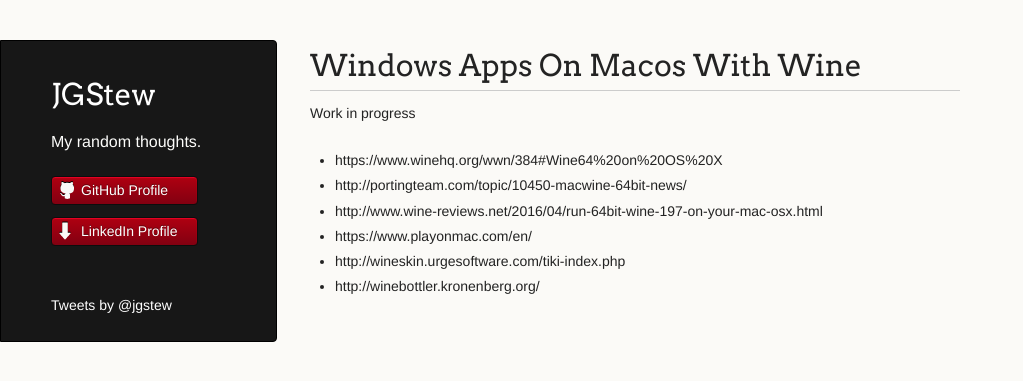
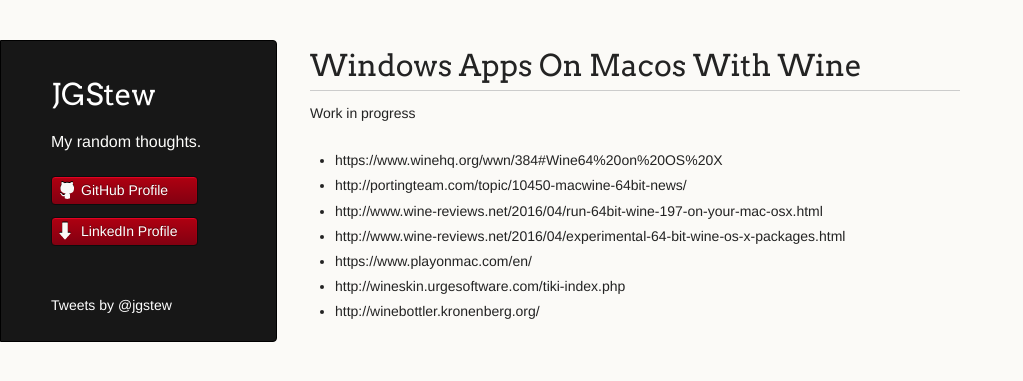
Before and after one commit to jgstew/jgstew.github.io, a Jekyll site: the page built from _posts/2016-12-03-Windows-apps-on-macOS-with-Wine.md, in a window 1280 px wide. Shown: the top 381 px of the page, without its empty margins (0-1023 px from the left). Built offline with Jekyll 4.4.1, drawn with Linux system fonts in a browser that asks for light colours; comment, search, counter and statistics services are not loaded; part of the change alters nothing that is shown.

Commit message:
Update 2016-12-03-Windows-apps-on-macOS-with-Wine.md

```diff
--- a/_posts/2016-12-03-Windows-apps-on-macOS-with-Wine.md
+++ b/_posts/2016-12-03-Windows-apps-on-macOS-with-Wine.md
@@ -3,6 +3,7 @@ Work in progress
 - https://www.winehq.org/wwn/384#Wine64%20on%20OS%20X
 - http://portingteam.com/topic/10450-macwine-64bit-news/
 - http://www.wine-reviews.net/2016/04/run-64bit-wine-197-on-your-mac-osx.html
+- http://www.wine-reviews.net/2016/04/experimental-64-bit-wine-os-x-packages.html
 - https://www.playonmac.com/en/
 - http://wineskin.urgesoftware.com/tiki-index.php
 - http://winebottler.kronenberg.org/
```
